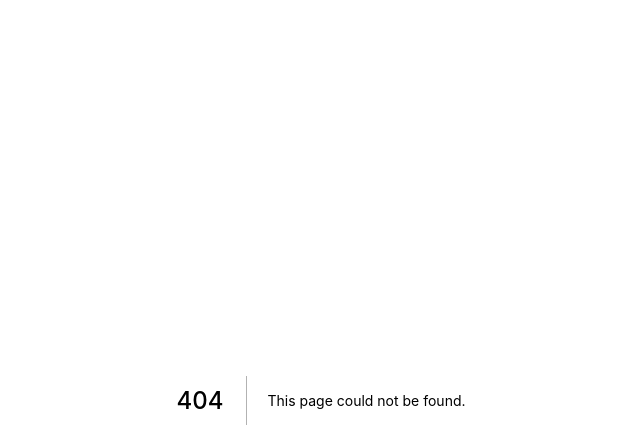
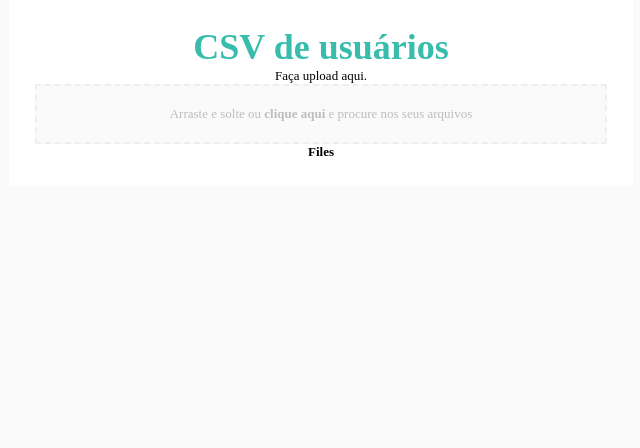
Before and after one commit to Cars-on/Carson-web, a Next.js app: page /dropzone in a window 1280 px wide. Before the commit this address had no page. Shown: the top 448 px of the page, without its empty margins (319-959 px from the left). Built offline with nearby package versions, Linux system fonts and the light colour scheme.

Commit message:
feature(Dropzone): react-dropzone implemented

```diff
--- /dev/null
+++ b/src/modules/DropZone/index.tsx
@@ -0,0 +1,85 @@
+import React, { ReactNode, useMemo } from "react";
+import { FileWithPath, useDropzone } from "react-dropzone";
+
+import { Container } from "./styles";
+
+const baseStyle = {
+  flex: 1,
+  display: "flex",
+  flexDirection: "column",
+  alignItems: "center",
+  padding: "20px",
+  borderWidth: 2,
+  borderRadius: 2,
+  borderColor: "#eeeeee",
+  borderStyle: "dashed",
+  backgroundColor: "#fafafa",
+  color: "#bdbdbd",
+  outline: "none",
+  transition: "border .24s ease-in-out",
+  width: "44rem",
+};
+
+const activeStyle = {
+  borderColor: "#2196f3",
+};
+
+const acceptStyle = {
+  borderColor: "#00e676",
+};
+
+const rejectStyle = {
+  borderColor: "#ff1744",
+};
+
+export default function Basic(props: any) {
+  const {
+    acceptedFiles,
+    getRootProps,
+    getInputProps,
+    isDragActive,
+    isDragAccept,
+    isDragReject,
+  } = useDropzone();
+
+  const style: React.CSSProperties = useMemo(
+    () => ({
+      ...baseStyle,
+      ...(isDragActive ? activeStyle : {}),
+      ...(isDragAccept ? acceptStyle : {}),
+      ...(isDragReject ? rejectStyle : {}),
+    }),
+    [isDragActive, isDragReject, isDragAccept]
+  );
+
+  const fileList = (files: FileWithPath[]): ReactNode =>
+    files.map((file) => (
+      <li key={file.path}>
+        {file.path} - {file.size} bytes
+      </li>
+    ));
+
+  return (
+    <Container>
+      <section className="container">
+        <div className="drag-and-drop">
+          <div className="section-title">
+            <h1>CSV de usuários</h1>
+            <p>Faça upload aqui.</p>
+          </div>
+          <div {...getRootProps({ style })}>
+            <input {...getInputProps()} />
+            <p>
+              Arraste e solte ou <strong>clique aqui</strong> e procure nos seus
+              arquivos
+            </p>
+          </div>
+          <aside>
+            <h4>Files</h4>
+            <ul>{fileList(acceptedFiles)}</ul>
+          </aside>
+        </div>
+      </section>
+    </Container>
+  );
+}
--- /dev/null
+++ b/src/modules/DropZone/styles.ts
@@ -0,0 +1,28 @@
+import styled from "styled-components";
+
+export const Container = styled.div`
+  display: flex;
+  align-items: flex-start;
+  justify-content: center;
+  background: #fafafa;
+  width: 100vw;
+  height: 100vh;
+
+  .drag-and-drop {
+    display: flex;
+    flex-direction: column;
+    align-items: center;
+    justify-content: center;
+
+    text-align: center;
+    background: #fff;
+    padding: 2rem;
+
+    h1 {
+      font-family: "Big Shoulders Display";
+      font-weight: bold;
+      font-size: 36px;
+      color: #38bcac;
+    }
+  }
+`;
--- /dev/null
+++ b/src/pages/dropzone.tsx
@@ -0,0 +1,13 @@
+import type { NextPage } from "next";
+
+import DropZoneModule from "@/modules/DropZone";
+
+const DropZone: NextPage = () => {
+  return (
+    <div>
+      <DropZoneModule />
+    </div>
+  );
+};
+
+export default DropZone;
```
Also changed, not shown: package.json (+6 -2 lines), 2 other files (tests, documents, lock files or other folders).
